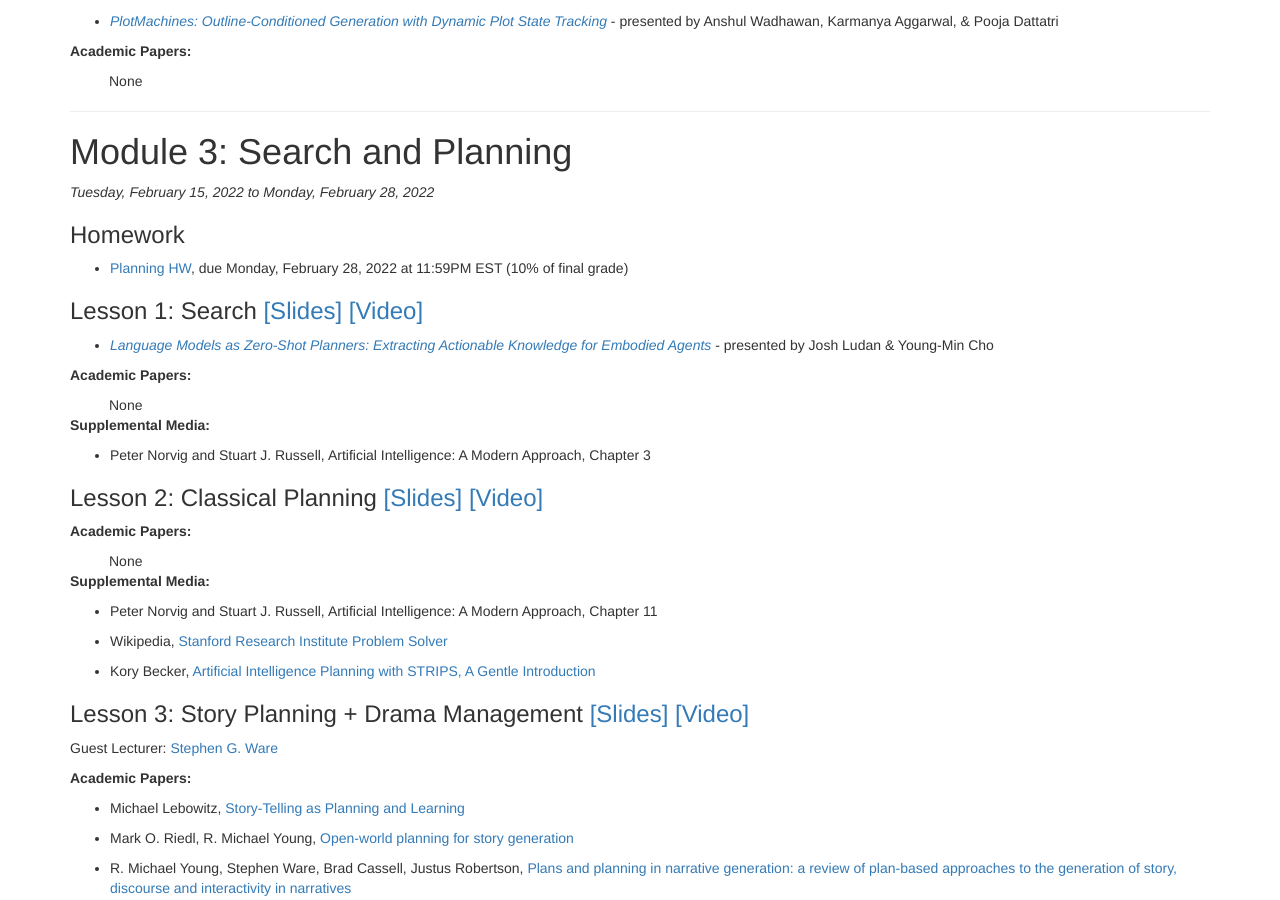
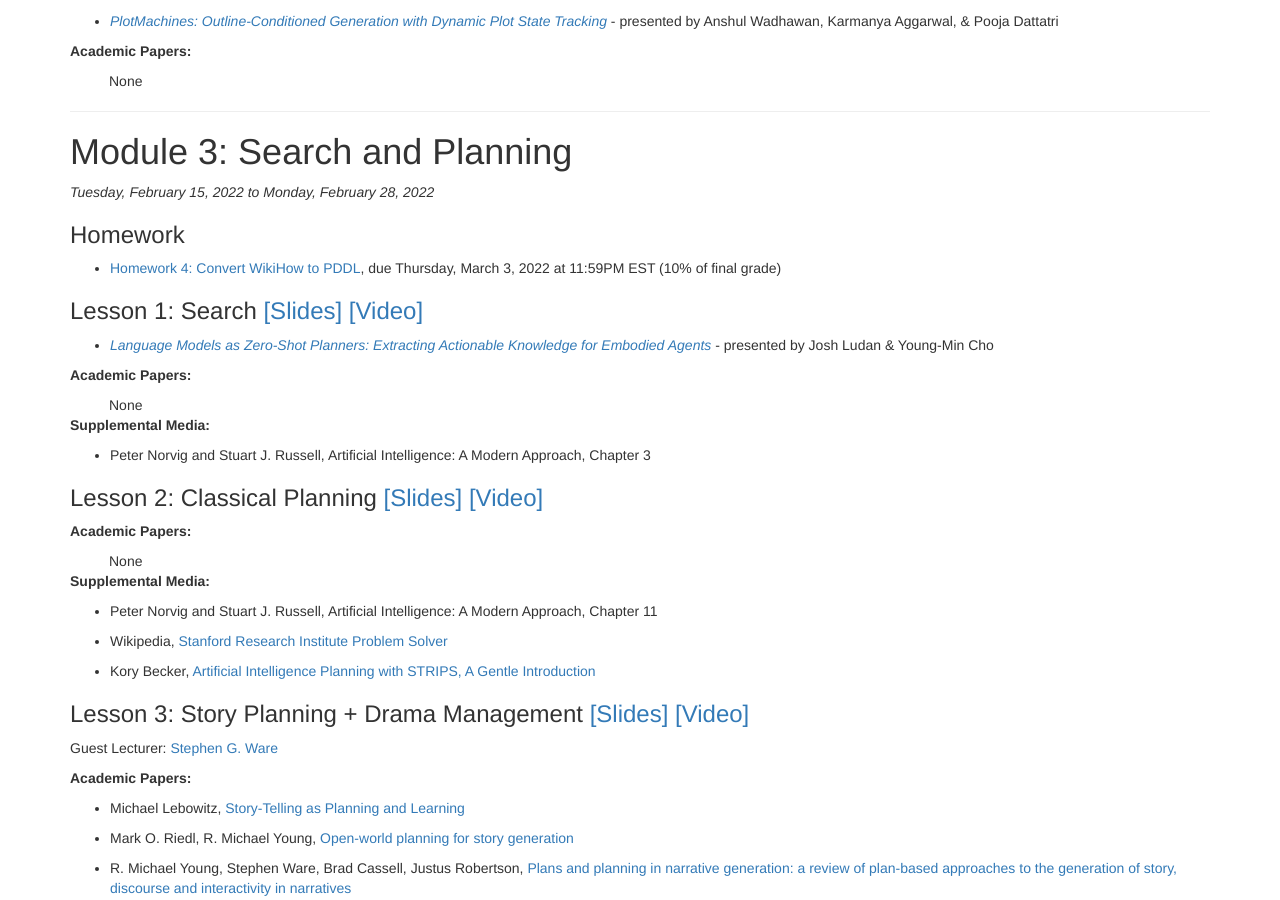
Before and after one commit to interactive-fiction-class/interactive-fiction-class.github.io, a Jekyll site: the page built from modules.md, in a window 1280 px wide and 900 px high, scrolled down 3267 px. Built offline with Jekyll 4.4.1, drawn with Linux system fonts in a browser that asks for light colours; nearby versions of some CDN libraries; a script that is not in the unit is left out; some of the changed text lies outside the part shown.

Commit message:
homework links and names

```diff
--- a/_data/modules.yaml
+++ b/_data/modules.yaml
@@ -40,7 +40,7 @@
           title: "How to Make a Text-Based Adventure: Commands and Parser"
   hw:
     -
-      title: Build a Text-Adventure Game HW
+      title: "Homework 1: Build a Text-Adventure Game"
       url: text-adventure-game/text-adventure-game.html
       percentage: 5%
       due_date: 2022-01-17
@@ -181,7 +181,7 @@
           presenters: Yuxuan Wang
   hw:
     -
-      title: Generating Descriptions HW
+      title: "Homework 2: Generating Descriptions"
       url: generating-descriptions/generating-descriptions.html
       percentage: 10%
       due_date: 2022-01-31
@@ -301,7 +301,7 @@
           presenters: "Anshul Wadhawan, Karmanya Aggarwal, & Pooja Dattatri"
   hw:
     -
-      title: Plot Graph Generation HW
+      title: "Homework 3: Plot Graph Generation"
       percentage: 10%
       due_date: 2022-02-15
       url: plots/plots.html
@@ -314,9 +314,10 @@
   description:
   hw:
     -
-      title: Planning HW
+      title: "Homework 4: Convert WikiHow to PDDL"
       percentage: 10%
-      due_date: 2022-02-28
+      due_date: 2022-03-03
+      url: planning/planning.html
   lessons:
     -
       title: Search
@@ -523,17 +524,17 @@
           authors: Lei Shi and Rada Mihalcea
           url: https://web.eecs.umich.edu/~mihalcea/papers/shi.cicling05.pdf
     -
-      title: Guest Lecture
+      title: Recap + Ontologies
       guest_speaker: Susan Brown
       guest_url: https://verbs.colorado.edu/brownsw/
       readings:
 
   hw:
     -
-      title: Schemas HW
+      title: "Homework 5: COMET-ATOMIC Schema"
       percentage: 10%
       due_date: 2022-03-21
-
+      url: schemas/schemas.html
 -
   module_number: 5
   start_date: 2022-03-22
```
